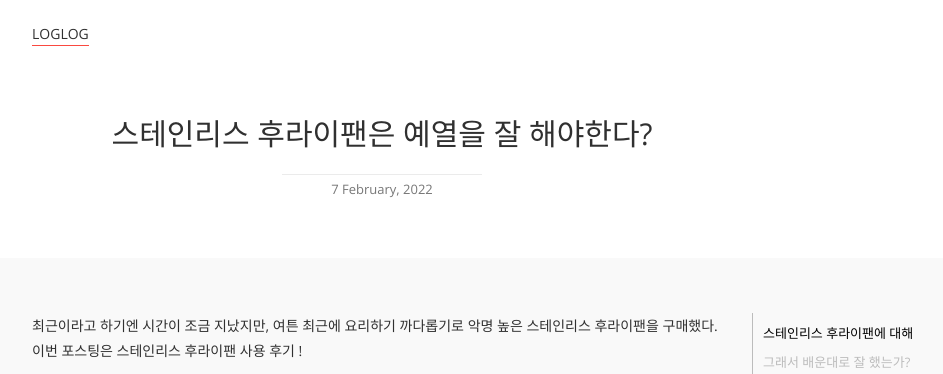
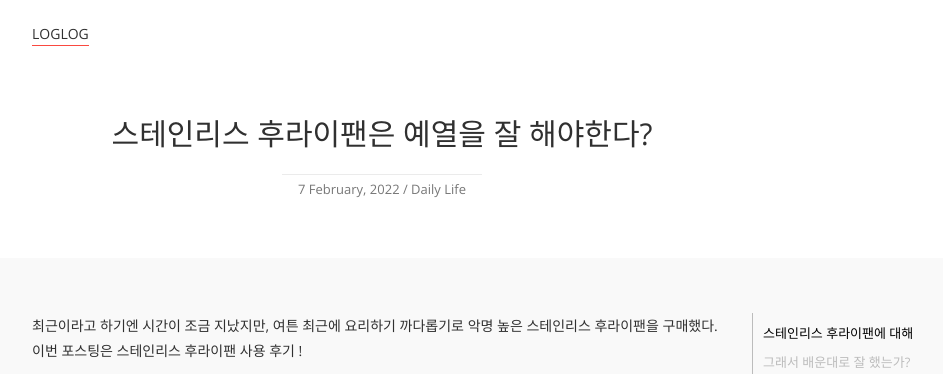
Before and after one commit to tk2blog90/tk2blog90.github.io, a Jekyll site: the page built from _posts/2022-02-07-1.md, in a window 1280 px wide and 900 px high. Shown: the top 374 px of the window, without its empty margins (258-1201 px from the left). Built offline with Jekyll 4.4.1, drawn with Linux system fonts in a browser that asks for light colours; nearby versions of some CDN libraries; comment, search, counter and statistics services are not loaded.

Commit message:
Add subjects

```diff
--- a/_includes/post-title-header.html
+++ b/_includes/post-title-header.html
@@ -7,7 +7,7 @@
     <div class="divider"></div>
 
     <div class="text-grey date">
-      {{ page.date | date: '%-d %B, %Y'}}
+      {{ page.date | date: '%-d %B, %Y'}} / {{ page.subject }}
     </div>
   </div>
 </div>
```
